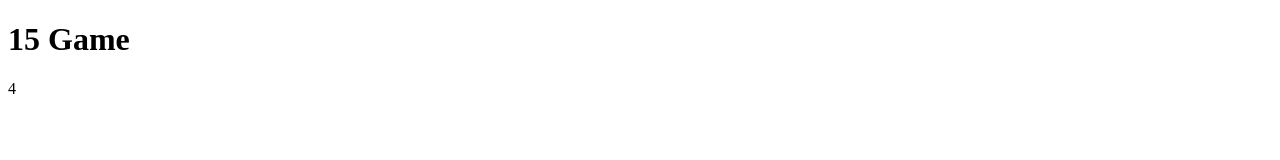
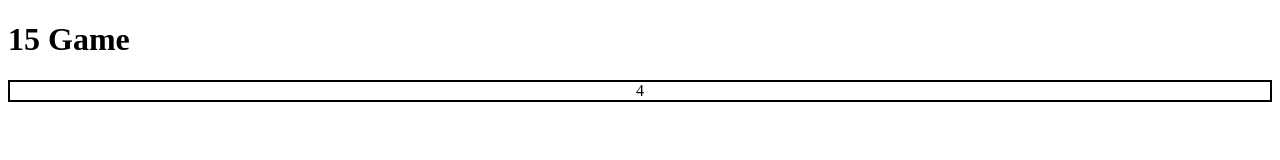
Before and after one commit to antonioaramini/15game, a plain HTML site: page index.html in a window 1280 px wide. Drawn offline with Linux system fonts and the light colour scheme.

Commit message:
Add basic styles.

```diff
--- a/index.html
+++ b/index.html
@@ -4,6 +4,7 @@
 	<meta charset="UTF-8">
 	<script src="./src/js/gameManager.js"></script>
 	<script src="./src/js/Tile.js"></script>
+	<link rel="stylesheet" type="text/css" href="./src/css/Tile.css">
 	<title>15 Game</title>
 
 
--- /dev/null
+++ b/src/css/Tile.css
@@ -0,0 +1,4 @@
+.tile{
+	border: 2px solid black;
+	text-align: center;
+}
--- a/src/js/Tile.js
+++ b/src/js/Tile.js
@@ -8,6 +8,8 @@
 (function() {
 
 	'use strict';
+
+	const CSS_CLASS = 'tile';
 
 	/**
 	 *
@@ -27,6 +29,7 @@
 	Tile.prototype._render = function() {
 		this.container = document.createElement('div');
 		this.container.textContent = this.params.label;
+		this.container.classList.add(CSS_CLASS);
 	};
 
 
```
